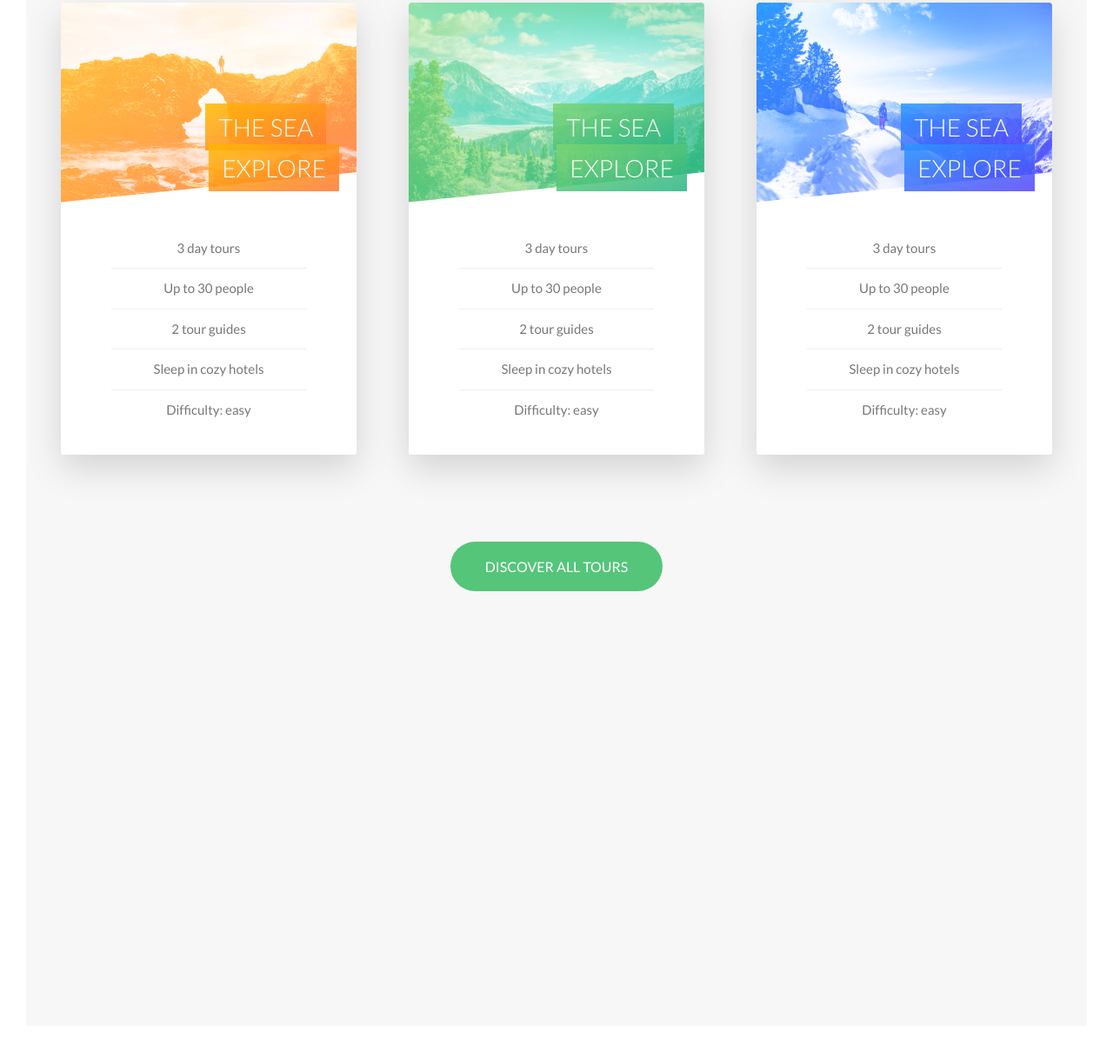
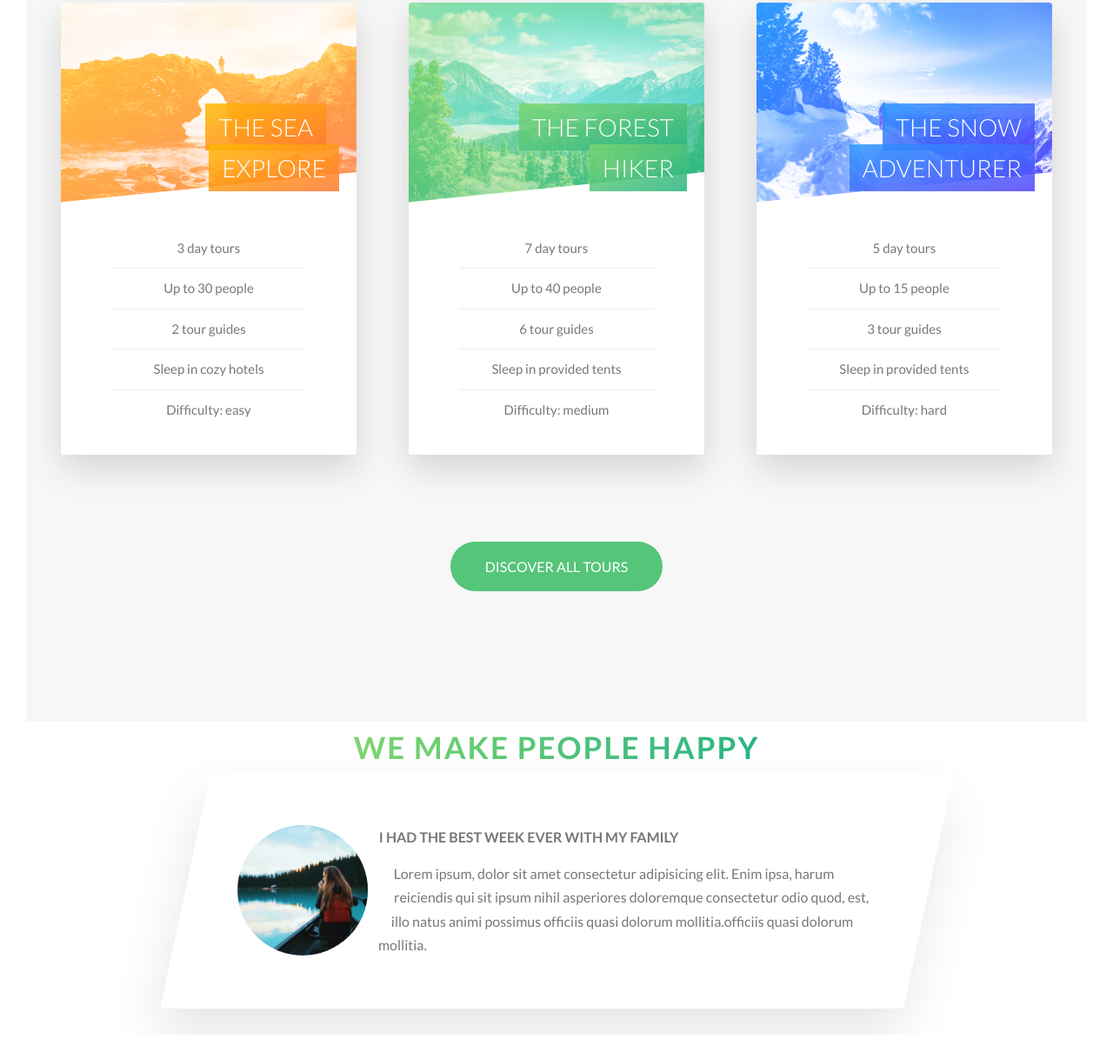
Before and after one commit to kaungMinn/Natour, a website: page index.html in a window 1280 px wide. Shown: the part 2496-3706 px from the top of the page at 87% size. Drawn offline with Linux system fonts and the light colour scheme.

Commit message:
013- building the stories section part 1

```diff
--- a/index.html
+++ b/index.html
@@ -220,104 +220,10 @@
         <div class="col-1-of-3">
           <div class="card">
             <div class="card__side card__side--front">
-              <div class="card__picture card__picture--1">
-                &nbsp;
-              </div>
+              <div class="card__picture card__picture--1">&nbsp;</div>
 
               <h4 class="card__heading">
                 <span class="card__heading-span card__heading-span--1">
-                  The Sea Explore
-                </span>
-
-              </h4>
-
-              <div class="card__details">
-                <ul>
-                  <li>3 day tours</li>
-                  <li>Up to 30 people</li>
-                  <li>2 tour guides</li>
-                  <li>Sleep in cozy hotels</li>
-                  <li>Difficulty: easy</li>
-                </ul>
-              </div>
-
-            </div>
-            <div class="card__side card__side--back card__side--back-1">
-              <div class="card__cta">
-                <div class="card__price-box">
-                  <p class="card__price-only">
-                    Only
-                  </p>
-
-                  <p class="card__price-value">$297</p>
-
-
-                </div>
-
-                <a href="#" class="btn btn--white">Book now!</a>
-              </div>
-            </div>
-          </div>
-        </div>
-
-        <div class="col-1-of-3">
-          <div class="card">
-            <div class="card__side card__side--front">
-              <div class="card__picture card__picture--2">
-                &nbsp;
-              </div>
-
-              <h4 class="card__heading">
-                <span class="card__heading-span card__heading-span--2">
-                  The Sea Explore
-
-                </span>
-              </h4>
-
-              <div class="card__details">
-                <ul>
-                  <li>3 day tours</li>
-                  <li>Up to 30 people</li>
-                  <li>2 tour guides</li>
-                  <li>Sleep in cozy hotels</li>
-                  <li>Difficulty: easy</li>
-                </ul>
-              </div>
-
-            </div>
-
-
-
-            <div class="card__side card__side--back card__side--back-2">
-              <div class="card__cta">
-                <div class="card__price-box">
-                  <p class="card__price-only">
-                    only
-                  </p>
-
-                  <p class="card__price-value">
-                    $200
-                  </p>
-
-
-                </div>
-
-
-                <a href="#" class="btn btn--white">Book Now!</a>
-              </div>
-            </div>
-
-
-          </div>
-        </div>
-
-        <div class="col-1-of-3">
-          <div class="card">
-            <div class="card__side card__side--front">
-              <div class="card__picture card__picture--3"> &nbsp;</div>
-
-              <h4 class="card__heading">
-                <span class="card__heading-span card__heading-span--3">
                   The Sea Explore
                 </span>
               </h4>
@@ -331,19 +237,85 @@
                   <li>Difficulty: easy</li>
                 </ul>
               </div>
+            </div>
+            <div class="card__side card__side--back card__side--back-1">
+              <div class="card__cta">
+                <div class="card__price-box">
+                  <p class="card__price-only">Only</p>
 
+                  <p class="card__price-value">$297</p>
+                </div>
+
+                <a href="#" class="btn btn--white">Book now!</a>
+              </div>
+            </div>
+          </div>
+        </div>
+
+        <div class="col-1-of-3">
+          <div class="card">
+            <div class="card__side card__side--front">
+              <div class="card__picture card__picture--2">&nbsp;</div>
+
+              <h4 class="card__heading">
+                <span class="card__heading-span card__heading-span--2">
+                  The Forest Hiker
+                </span>
+              </h4>
+
+              <div class="card__details">
+                <ul>
+                  <li>7 day tours</li>
+                  <li>Up to 40 people</li>
+                  <li>6 tour guides</li>
+                  <li>Sleep in provided tents</li>
+                  <li>Difficulty: medium</li>
+                </ul>
+              </div>
+            </div>
+
+            <div class="card__side card__side--back card__side--back-2">
+              <div class="card__cta">
+                <div class="card__price-box">
+                  <p class="card__price-only">only</p>
+
+                  <p class="card__price-value">$200</p>
+                </div>
+
+                <a href="#" class="btn btn--white">Book Now!</a>
+              </div>
+            </div>
+          </div>
+        </div>
+
+        <div class="col-1-of-3">
+          <div class="card">
+            <div class="card__side card__side--front">
+              <div class="card__picture card__picture--3">&nbsp;</div>
+
+              <h4 class="card__heading">
+                <span class="card__heading-span card__heading-span--3">
+                  The Snow Adventurer
+                </span>
+              </h4>
+
+              <div class="card__details">
+                <ul>
+                  <li>5 day tours</li>
+                  <li>Up to 15 people</li>
+                  <li>3 tour guides</li>
+                  <li>Sleep in provided tents</li>
+                  <li>Difficulty: hard</li>
+                </ul>
+              </div>
             </div>
 
             <div class="card__side card__side--back card__side--back-3">
               <div class="card__cta">
                 <div class="card__price-box">
-                  <p class="card__price-only">
-                    Only
-                  </p>
+                  <p class="card__price-only">Only</p>
 
-                  <p class="card__price-value">
-                    $100
-                  </p>
+                  <p class="card__price-value">$100</p>
                 </div>
 
                 <a href="#" class="btn btn--white">Book Now!</a>
@@ -357,6 +329,33 @@
         <a href="#" class="btn btn--green">Discover all tours</a>
       </div>
     </section>
+
+    <section class="section__stories">
+      <div class="u-center-text u-margin-bottom-bit">
+        <h2 class="heading-secondary">We make people happy</h2>
+      </div>
+
+      <div class="row">
+        <div class="story">
+          <figure class="story__shape">
+            <img src="img/nat-8.jpg" alt="person on a tour" class="story__img">
+          </figure>
+
+          <div class="story__text">
+            <h3 class="heading-tertiary u-margin-bottom-small">
+              I had the best week ever with my family
+            </h3>
+
+            <p>
+              Lorem ipsum, dolor sit amet consectetur adipisicing elit. Enim ipsa, harum reiciendis qui sit ipsum nihil
+              asperiores doloremque consectetur odio quod, est, illo natus animi possimus officiis quasi dolorum
+              mollitia.officiis quasi dolorum
+              mollitia.
+            </p>
+          </div>
+        </div>
+      </div>
+    </section>
   </main>
 </body>
 
--- /dev/null
+++ b/sass/components/_story.scss
@@ -0,0 +1,31 @@
+.story {
+  width: 75%;
+  margin: 0 auto;
+  box-shadow: 0 3rem 6rem rgba($color-black, 0.1);
+  background-color: $color-white;
+  border-radius: 3px;
+  padding: 6rem;
+  font-size: $default_font_size;
+  padding-left: 9rem;
+  transform: skewX(-12deg);
+
+  &__shape {
+    width: 15rem;
+    height: 15rem;
+    float: left;
+    -webkit-shape-outside: circle(50% at 50% 50%);
+    shape-outside: circle(50% at 50% 50%);
+
+    -webkit-clip-path: circle(50% at 50% 50%);
+    clip-path: circle(50% at 50% 50%);
+    transform: translateX(-3rem) skewX(12deg);
+  }
+
+  &__img {
+    height: 100%;
+  }
+
+  &__text {
+    transform: skewX(12deg);
+  }
+}
--- a/sass/main.scss
+++ b/sass/main.scss
@@ -11,6 +11,8 @@
 @import "components/composition";
 @import "components/feature-box";
 @import "components/card";
+@import "components/story";
+
 @import "layouts/header";
 @import "layouts/grid";
 
--- a/sass/pages/_home.scss
+++ b/sass/pages/_home.scss
@@ -24,6 +24,11 @@
 
 .section-tours {
   background-color: $color-gray-light-1;
-  padding: 25rem 0 50rem 0;
+  padding: 25rem 0 15rem 0;
   margin-top: -10rem;
 }
+
+.section-stories {
+  padding: 15rem 0;
+  background-color: $color-gray-light-1;
+}
```
Also changed, not shown: css/style.css.
